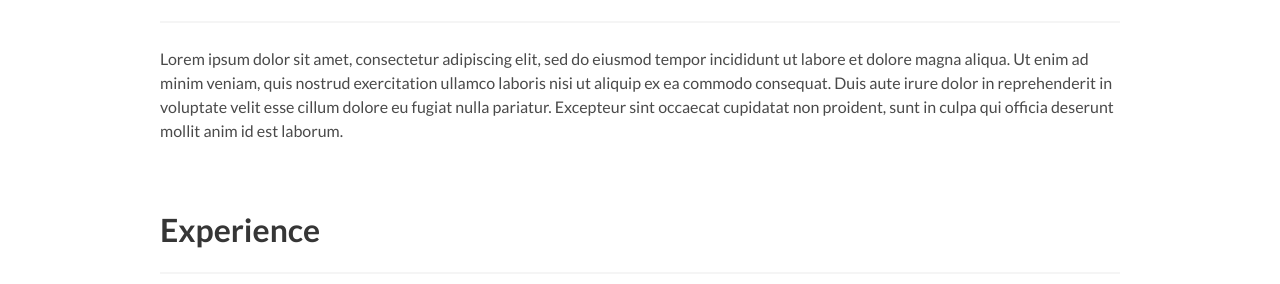
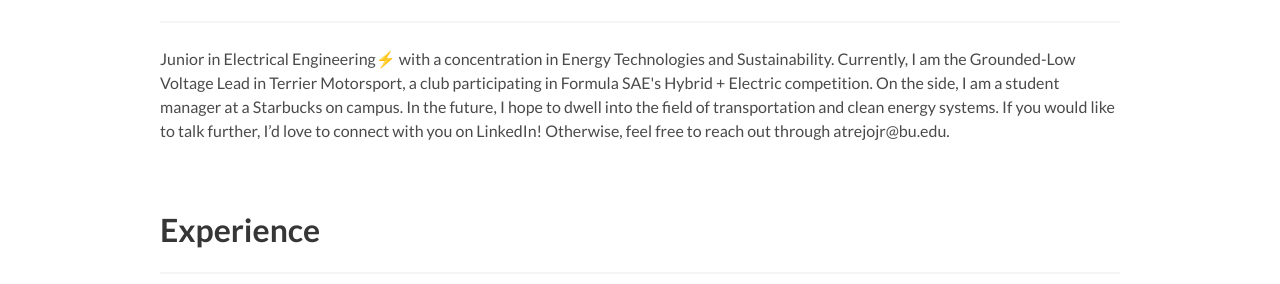
Before and after one commit to atrejojr/atrejojr.github.io, a plain HTML site: page index.html in a window 1280 px wide. Shown: the part 516-800 px from the top of the page. Drawn offline with Linux system fonts and the light colour scheme.

Commit message:
Changed about me

```diff
--- a/index.html
+++ b/index.html
@@ -72,11 +72,12 @@
     <div class="container">
       <h1 class="title">About Me</h1>
       <hr />
-      <p>Lorem ipsum dolor sit amet, consectetur adipiscing elit, sed do eiusmod tempor incididunt ut labore et dolore
-        magna aliqua. Ut enim ad minim veniam, quis nostrud exercitation ullamco laboris nisi ut aliquip ex ea commodo
-        consequat. Duis aute irure dolor in reprehenderit in voluptate velit esse cillum dolore eu fugiat nulla
-        pariatur. Excepteur sint occaecat cupidatat non proident, sunt in culpa qui officia deserunt mollit anim id est
-        laborum.</p>
+      <p>Junior in Electrical Engineering⚡️ with a concentration in Energy Technologies and Sustainability.
+        Currently, I am the Grounded-Low Voltage Lead in Terrier Motorsport, a club participating in Formula SAE's
+        Hybrid + Electric competition. On the side, I am a student manager at a Starbucks on campus. In the future,
+        I hope to dwell into the field of transportation and clean energy systems.
+
+        If you would like to talk further, I’d love to connect with you on LinkedIn! Otherwise, feel free to reach out through atrejojr@bu.edu.</p>
     </div>
   </section>
   <section class="section">
```
